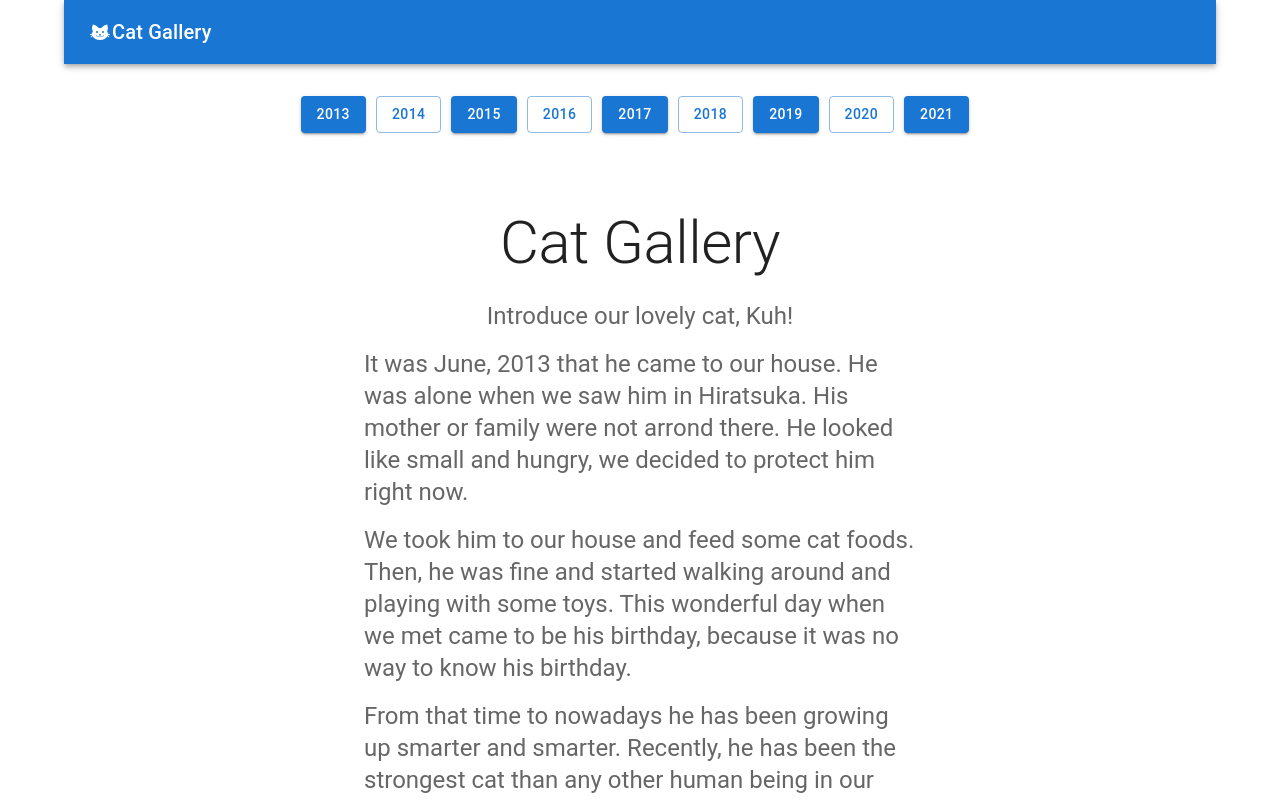
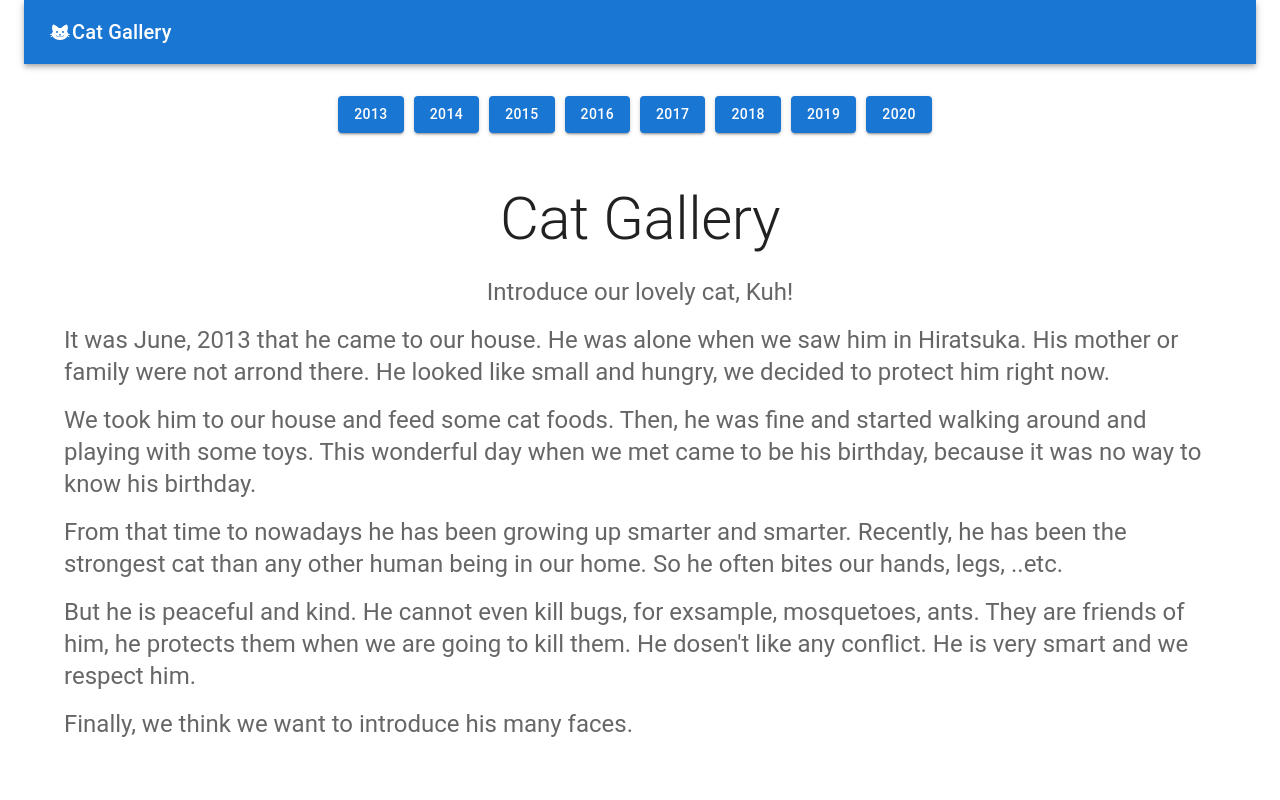
Before and after one commit to moon-gm/cat-gallery, a React (Create React App) app: page / in a window 1280 px wide. Shown: the top 800 px of the page. Built offline with nearby package versions, Linux system fonts and the light colour scheme.

Commit message:
リファクタリング

```diff
--- a/src/config/global.json
+++ b/src/config/global.json
@@ -1,4 +1,5 @@
 {
     "siteTitle": "Cat Gallery",
-    "siteURL": "https://cat-gallery.vercel.app/"
+    "siteURL": "https://cat-gallery.vercel.app/",
+    "yearSet": ["2013", "2014", "2015", "2016", "2017", "2018", "2019", "2020"]
 }
--- a/src/index.js
+++ b/src/index.js
@@ -1,6 +1,5 @@
 import React from 'react';
 import ReactDOM from 'react-dom';
-import './styles/index.css';
 import Layout from './layout';
 import Routes from './routes';
 import Container from '@material-ui/core/Container';
@@ -8,14 +7,14 @@ import reportWebVitals from './reportWebVitals';
 
 ReactDOM.render(
     <React.StrictMode>
-        <Container maxWidth="lg">
+        <Container maxWidth="1280px">
             <Layout>
                 <Routes/>
             </Layout>
         </Container>
     </React.StrictMode>,
     document.getElementById('root')
-);
+)
 
 // If you want to start measuring performance in your app, pass a function
 // to log results (for example: reportWebVitals(console.log))
--- a/src/layout.js
+++ b/src/layout.js
@@ -8,26 +8,22 @@ import SvgIcon from '@material-ui/core/SvgIcon';
 import Stack from '@material-ui/core/Stack';
 import Button from '@material-ui/core/Button';
 import { createTheme, ThemeProvider } from '@material-ui/core/styles';
-import { siteTitle, siteURL } from './config/global.json'
-
-const Copyright = () => {
-    return (
-        <Typography variant="body2" color="text.secondary" align="center">
-            {'Copyright © '}
-            <Link color="inherit" href={ siteURL }>
-                { siteTitle }
-            </Link>{' '}
-            {new Date().getFullYear()}
-            {'.'}
-        </Typography>
-    )
-}
-
-const theme = createTheme()
+import { siteTitle, siteURL, yearSet } from './config/global.json'
+import { useState, useEffect } from 'react'
 
 const Layout = ({ children }) => {
+
+    const [path, setPath] = useState()
+
+    useEffect(() => {
+        const pathName = window.location.pathname
+        const splitPath = pathName.split('/')
+        setPath(splitPath[2])
+
+    }, [path])
+
     return (
-        <ThemeProvider theme={theme}>
+        <ThemeProvider theme={createTheme()}>
 
             {/* Reset CSS */}
                 <CssBaseline />
@@ -39,8 +35,15 @@ const Layout = ({ children }) => {
                         <SvgIcon>
                             <path fill="currentColor" d="M12,8L10.67,8.09C9.81,7.07 7.4,4.5 5,4.5C5,4.5 3.03,7.46 4.96,11.41C4.41,12.24 4.07,12.67 4,13.66L2.07,13.95L2.28,14.93L4.04,14.67L4.18,15.38L2.61,16.32L3.08,17.21L4.53,16.32C5.68,18.76 8.59,20 12,20C15.41,20 18.32,18.76 19.47,16.32L20.92,17.21L21.39,16.32L19.82,15.38L19.96,14.67L21.72,14.93L21.93,13.95L20,13.66C19.93,12.67 19.59,12.24 19.04,11.41C20.97,7.46 19,4.5 19,4.5C16.6,4.5 14.19,7.07 13.33,8.09L12,8M9,11A1,1 0 0,1 10,12A1,1 0 0,1 9,13A1,1 0 0,1 8,12A1,1 0 0,1 9,11M15,11A1,1 0 0,1 16,12A1,1 0 0,1 15,13A1,1 0 0,1 14,12A1,1 0 0,1 15,11M11,14H13L12.3,15.39C12.5,16.03 13.06,16.5 13.75,16.5A1.5,1.5 0 0,0 15.25,15H15.75A2,2 0 0,1 13.75,17C13,17 12.35,16.59 12,16V16H12C11.65,16.59 11,17 10.25,17A2,2 0 0,1 8.25,15H8.75A1.5,1.5 0 0,0 10.25,16.5C10.94,16.5 11.5,16.03 11.7,15.39L11,14Z" />
                         </SvgIcon>
-                        <Link color="inherit" href="/" underline="none">
-                            <Typography variant="h6" noWrap>
+                        <Link
+                            href="/"
+                            color="inherit"
+                            underline="none"
+                        >
+                            <Typography
+                                variant="h6"
+                                noWrap
+                            >
                                 { siteTitle }
                             </Typography>
                         </Link>
@@ -54,15 +57,26 @@ const Layout = ({ children }) => {
                     direction="row"
                     justifyContent="center"
                 >
-                    <Button sx={{ mb: '10px', mr: '10px' }} variant="contained" href="/gallery/2013">2013</Button>
-                    <Button sx={{ mb: '10px', mr: '10px' }} variant="outlined" href="/gallery/2014">2014</Button>
-                    <Button sx={{ mb: '10px', mr: '10px' }} variant="contained" href="/gallery/2015">2015</Button>
-                    <Button sx={{ mb: '10px', mr: '10px' }} variant="outlined" href="/gallery/2016">2016</Button>
-                    <Button sx={{ mb: '10px', mr: '10px' }} variant="contained" href="/gallery/2017">2017</Button>
-                    <Button sx={{ mb: '10px', mr: '10px' }} variant="outlined" href="/gallery/2018">2018</Button>
-                    <Button sx={{ mb: '10px', mr: '10px' }} variant="contained" href="/gallery/2019">2019</Button>
-                    <Button sx={{ mb: '10px', mr: '10px' }} variant="outlined" href="/gallery/2020">2020</Button>
-                    <Button sx={{ mb: '10px', mr: '10px' }} variant="contained" href="/gallery/2021">2021</Button>
+                    {yearSet.map(year => year === path ? (
+                        <Button
+                            href={`/gallery/${year}`}
+                            sx={{ mb: '10px', mr: '10px' }}
+                            variant="contained"
+                            disabled
+                        >
+                            { year }
+                        </Button>
+                    )
+                    : (
+                        <Button
+                            href={`/gallery/${year}`}
+                            sx={{ mb: '10px', mr: '10px' }}
+                            variant="contained"
+                        >
+                            { year }
+                        </Button>
+                    )
+                    )}
                 </Stack>
             {/* Navigator */}
 
@@ -73,8 +87,15 @@ const Layout = ({ children }) => {
             {/* Main */}
 
             {/* Footer */}
-                <Box sx={{ bgcolor: 'background.paper', p: 6 }} component="footer">
-                <Typography variant="h6" align="center" gutterBottom>
+                <Box
+                    component="footer"
+                    sx={{ bgcolor: 'background.paper', p: 6 }}
+                >
+                    <Typography
+                        variant="h6"
+                        align="center"
+                        gutterBottom
+                    >
                         { siteTitle }
                     </Typography>
                     <Typography
@@ -85,7 +106,20 @@ const Layout = ({ children }) => {
                     >
                         Made with Create React App + Material UI
                     </Typography>
-                <Copyright />
+                    <Typography
+                        variant="body2"
+                        align="center"
+                        color="text.secondary"
+                    >
+                        {'Copyright © '}
+                        <Link
+                            href={ siteURL }
+                            color="inherit"
+                        >
+                            { siteTitle }
+                        </Link>{' '}
+                        {new Date().getFullYear()}.
+                    </Typography>
                 </Box>
             {/* Footer */}
 
--- a/src/pages/error.js
+++ b/src/pages/error.js
@@ -1,42 +1,34 @@
-import Stack from '@material-ui/core/Stack';
-import Box from '@material-ui/core/Box';
+import Container from '@material-ui/core/Container';
 import Typography from '@material-ui/core/Typography';
-import Container from '@material-ui/core/Container';
 import Button from '@material-ui/core/Button';
 
 const Error = () => {
     return (
-        <Box
-            sx={{
-                bgcolor: 'background.paper',
-                pt: 8,
-                pb: 6,
-            }}
+        <Container
+            sx={{ mt: '40px' }}
+            align="center"
         >
-            <Container maxWidth="sm">
-                <Typography variant="h6" align="center" gutterBottom>
+            <Typography
+                variant="h6"
+                gutterBottom
+            >
                 This page is not exist.
             </Typography>
             <Typography
                 variant="subtitle1"
-                    align="center"
                 color="text.secondary"
                 component="p"
             >
                 Click the Home button below.
             </Typography>
-                <Stack
-                    sx={{ pt: 4 }}
-                    direction="row"
-                    spacing={2}
-                    justifyContent="center"
+            <Button
+                href="/"
+                variant="contained"
+                sx={{ mt: '40px' }}
             >
-                    <Button variant="contained" href="/">
                 Back to Home
             </Button>
-                </Stack>
-            </Container>
-        </Box >
+        </Container >
     )
 }
 
--- a/src/pages/gallery.js
+++ b/src/pages/gallery.js
@@ -20,7 +20,7 @@ const Gallery = () => {
     }, [path])
 
     return gallerys ? (
-        <Container sx={{ py: 8 }}>
+        <Container sx={{ mt: '40px' }}>
             {/* End hero unit */}
                 {gallerys.map((cards, idx) => (
                     <React.Fragment key={`${ cards[0].id }${ idx }`}>
@@ -57,8 +57,17 @@ const Gallery = () => {
                 ))}
         </Container>
     ) : (
-        <Container sx={{ py: 8 }}>
-            <div>No Data</div>
+        <Container
+            sx={{ mt: '40px' }}
+            align="center"
+        >
+            <Typography
+                component="h2"
+                variant="h5"
+                gutterBottom
+            >
+                No Data
+            </Typography>
         </Container>
     )
 }
--- a/src/pages/image.js
+++ b/src/pages/image.js
@@ -1,5 +1,6 @@
 import { useState, useEffect } from 'react'
 import Button from '@material-ui/core/Button';
+import Container from '@material-ui/core/Container';
 
 const Image = () => {
 
@@ -13,8 +14,15 @@ const Image = () => {
     }, [path])
 
     return (
-        <div style={{ textAlign: 'center' }}>
-            <img src={path} width="100%"/>
+        <Container
+            sx={{ mt: '40px' }}
+            align="center"
+        >
+            <img
+                src={path}
+                alt="graphics"
+                width="100%"
+            />
             <Button
                 variant="contained"
                 sx={{ mt: '20px' }}
@@ -22,7 +30,7 @@ const Image = () => {
             >
                 Back
             </Button>
-        </div>
+        </Container>
     )
 }
 
--- a/src/pages/index.js
+++ b/src/pages/index.js
@@ -1,28 +1,22 @@
-import Box from '@material-ui/core/Box';
 import Typography from '@material-ui/core/Typography';
 import Container from '@material-ui/core/Container';
 import { siteTitle } from './../config/global.json'
 
 const Index = () => {
     return (
-        <Box
-            sx={{
-                bgcolor: 'background.paper',
-                pt: 8,
-                pb: 6,
-            }}
+        <Container
+            sx={{ mt: '40px' }}
+            align="center"
         >
-            <Container maxWidth="sm">
             <Typography
                 component="h1"
                 variant="h2"
-                    align="center"
                 color="text.primary"
                 gutterBottom
             >
                 { siteTitle }
             </Typography>
-                <Typography variant="h5" align="center" color="text.secondary" paragraph>
+            <Typography variant="h5" color="text.secondary" paragraph>
                 Introduce our lovely cat, Kuh!
             </Typography>
             <Typography variant="h5" align="left" color="text.secondary" paragraph>
@@ -52,7 +46,6 @@ const Index = () => {
                 Finally, we think we want to introduce his many faces.
             </Typography>
         </Container>
-        </Box >
     )
 }
 
--- a/src/styles/index.css
+++ /dev/null
@@ -1,13 +0,0 @@
-body {
-  margin: 0;
-  font-family: -apple-system, BlinkMacSystemFont, 'Segoe UI', 'Roboto', 'Oxygen',
-    'Ubuntu', 'Cantarell', 'Fira Sans', 'Droid Sans', 'Helvetica Neue',
-    sans-serif;
-  -webkit-font-smoothing: antialiased;
-  -moz-osx-font-smoothing: grayscale;
-}
-
-code {
-  font-family: source-code-pro, Menlo, Monaco, Consolas, 'Courier New',
-    monospace;
-}
```
Also changed, not shown: src/styles/App.css (deleted, +0 -38 lines). Lines whose indentation alone changed are shown as unchanged.
